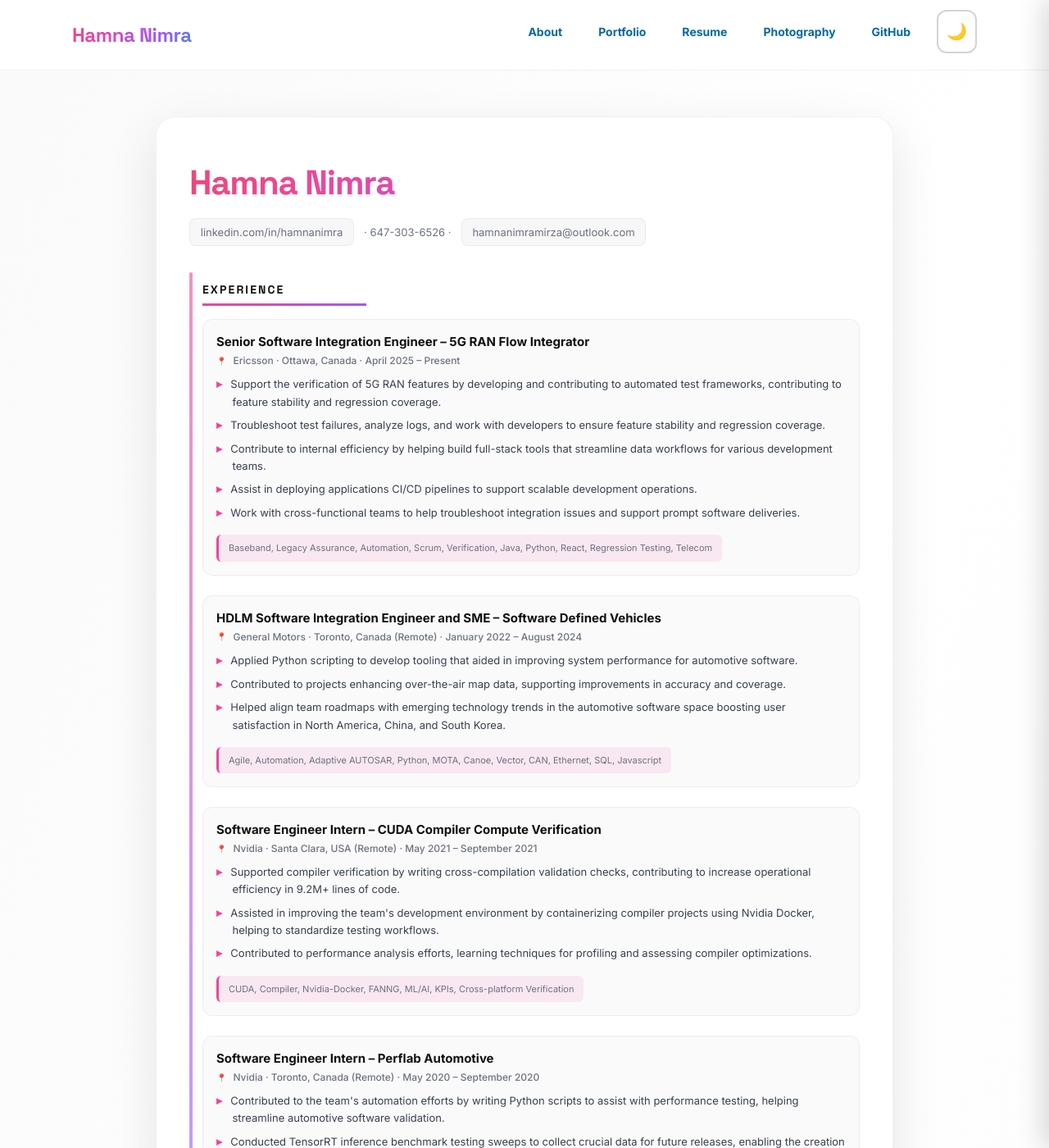
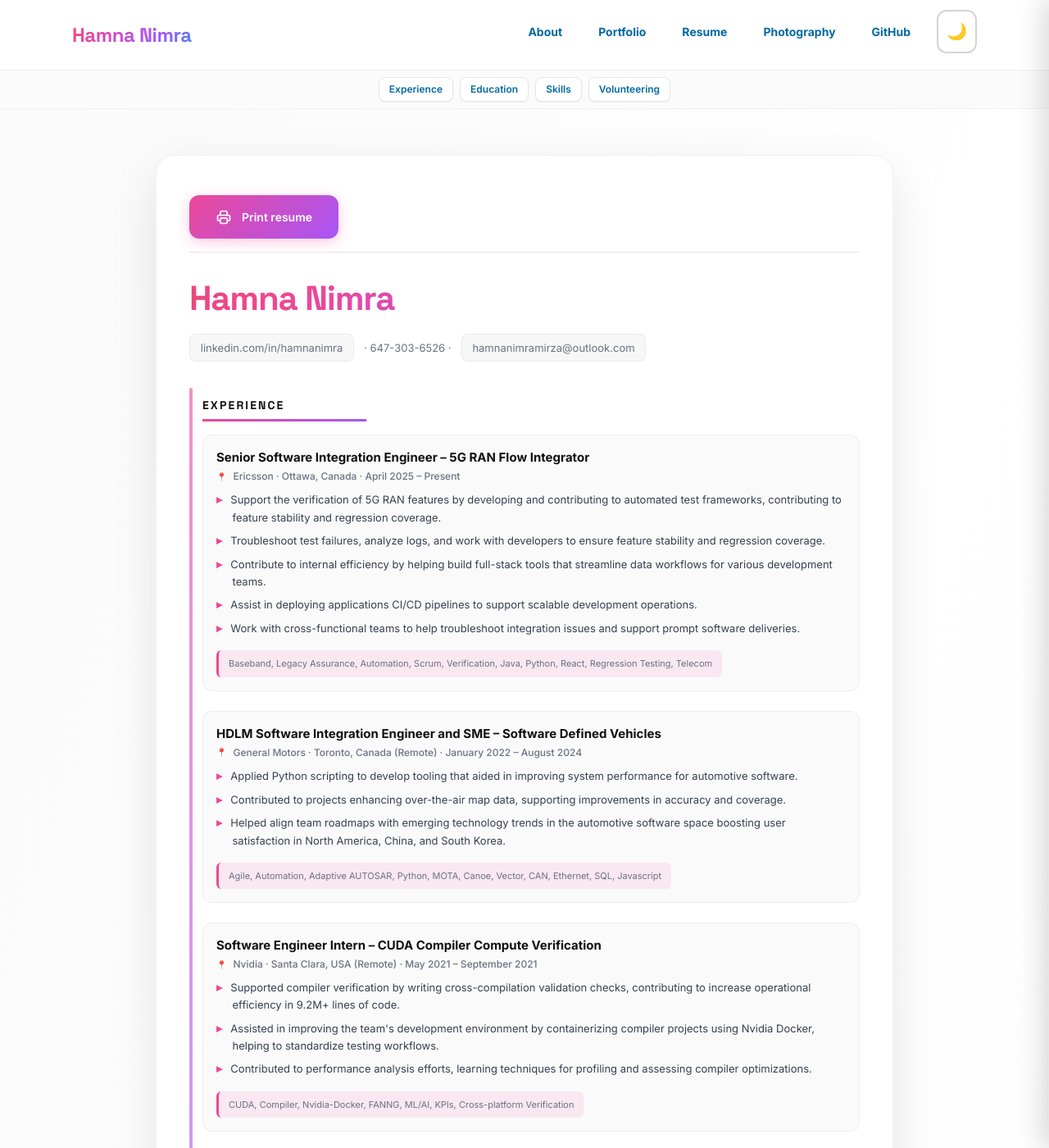
Before and after one commit to HamnaNimra/hamnanimra.github.io, a Jekyll site: the page built from resume.html, in a window 1280 px wide and 1400 px high. Shown: the whole window at 82% size. Built offline with Jekyll 4.4.1, drawn with Linux system fonts in a browser that asks for light colours; nearby versions of some CDN libraries.

Commit message:
Print: Use “Print resume” at the top of the resume; only the resume content is printed, with no header/footer or section buttons. Navigation: On the resume page, the bar under the main nav has four section links that jump to Experience, Education, Skills, and Volunteering.

```diff
--- a/_layouts/base.html
+++ b/_layouts/base.html
@@ -557,6 +557,17 @@
         </button>
       </div>
     </nav>
+    {% if page.layout == 'resume' and site.data.resume_sections %}
+    <div class="resume-section-nav no-print border-t border-neutral-200/50 dark:border-neutral-700/50 bg-neutral-50/80 dark:bg-neutral-800/50">
+      <div class="max-w-6xl mx-auto px-4 sm:px-6 py-2 flex flex-wrap items-center justify-center gap-2">
+        {% for section in site.data.resume_sections %}
+        <a href="#{{ section.id }}" class="resume-section-link text-xs font-semibold px-3 py-1.5 rounded-lg bg-white dark:bg-neutral-700 border border-neutral-200 dark:border-neutral-600 text-accent-700 dark:text-accent-300 hover:bg-accent-50 dark:hover:bg-accent-900/30 hover:border-accent-300 dark:hover:border-accent-700 transition-colors shadow-sm">
+          {{ section.title }}
+        </a>
+        {% endfor %}
+      </div>
+    </div>
+    {% endif %}
   </header>
 
   <!-- Mobile menu overlay + drawer -->
--- a/_layouts/resume.html
+++ b/_layouts/resume.html
@@ -2,5 +2,11 @@
 layout: base
 ---
 <div class="resume-container no-print-fun">
+  <div class="print-cta no-print flex flex-wrap items-center justify-between gap-4 mb-6 pb-4 mt-0 pt-0 border-b border-neutral-200 dark:border-neutral-700" style="border-top: none;">
+    <button type="button" class="print-button" onclick="window.print();" aria-label="Print resume">
+      <svg class="w-5 h-5" fill="none" stroke="currentColor" viewBox="0 0 24 24"><path stroke-linecap="round" stroke-linejoin="round" stroke-width="2" d="M17 17h2a2 2 0 002-2v-4a2 2 0 00-2-2H5a2 2 0 00-2 2v4a2 2 0 002 2h2m2 4h6a2 2 0 002-2v-4a2 2 0 00-2-2h-6a2 2 0 00-2 2v4a2 2 0 002 2zm8-12V5a2 2 0 00-2-2H9a2 2 0 00-2 2v4h10z"/></svg>
+      Print resume
+    </button>
+  </div>
   {{ content }}
 </div>
--- a/css/resume-print.css
+++ b/css/resume-print.css
@@ -125,6 +125,11 @@
   position: relative;
   padding-left: 1rem;
   padding-top: 0.5rem;
+}
+
+/* In-page nav: scroll margin so section isn’t under sticky header */
+.resume-section[id] {
+  scroll-margin-top: 6rem;
 }
 
 .resume-section::before {
@@ -352,15 +357,26 @@
 /* ——— Print: clean and professional ——— */
 @media print {
   .no-print,
-  .no-print-fun,
   .print-cta,
   .print-button,
   .site-header,
   .site-footer,
   header,
   footer,
-  .resume-nav {
+  .resume-nav,
+  .resume-section-nav {
     display: none !important;
+  }
+
+  /* Show resume content; strip card styling from .no-print-fun wrapper */
+  .no-print-fun.resume-container {
+    display: block !important;
+    box-shadow: none !important;
+    border: none !important;
+    border-radius: 0 !important;
+    background: #fff !important;
+    padding: 0 !important;
+    margin: 0 !important;
   }
 
   body, .resume-page {
--- a/index.html
+++ b/index.html
@@ -151,7 +151,7 @@ description: Hamna Nimra — Software engineer, explorer, maker. Digital garden
       <p class="text-sm text-neutral-600 dark:text-neutral-300 mb-8">Additional projects and creative work</p>
 
       <div class="grid md:grid-cols-2 lg:grid-cols-3 gap-6">
-        {% assign other_projects = site.data.other_projects %}
+        {% assign other_projects = site.data.other_projects | default: "" %}
         {% for project in other_projects limit: 6 %}
         <a href="{{ project.url }}" target="_blank" rel="noopener noreferrer" class="group block bg-white dark:bg-neutral-800 rounded-xl border border-neutral-200 dark:border-neutral-700 p-6 card-hover relative overflow-hidden">
           <div class="absolute inset-0 bg-gradient-to-br from-primary-50 to-accent-50 dark:from-primary-900/10 dark:to-accent-900/10 opacity-0 group-hover:opacity-100 transition-opacity duration-300"></div>
@@ -165,7 +165,7 @@ description: Hamna Nimra — Software engineer, explorer, maker. Digital garden
         {% endfor %}
         {% if other_projects.size == 0 %}
         <div class="md:col-span-2 lg:col-span-3 text-center py-10 rounded-xl border-2 border-neutral-200 dark:border-neutral-600 bg-neutral-50/50 dark:bg-neutral-800/50">
-          <p class="text-neutral-600 dark:text-neutral-400">More projects coming soon. Add entries in <code class="text-sm">_data/other_projects.yml</code> to list them here.</p>
+          <p class="text-neutral-600 dark:text-neutral-400"> Still in progress. 🔨 More projects coming soon. 🚧</p>
         </div>
         {% endif %}
       </div>
--- a/resume.html
+++ b/resume.html
@@ -9,7 +9,7 @@ description: Hamna Nimra — Resume
   <a href="https://linkedin.com/in/hamnanimra" target="_blank" rel="noopener">linkedin.com/in/hamnanimra</a> · 647-303-6526 · <a href="mailto:hamnanimramirza@outlook.com">hamnanimramirza@outlook.com</a>
 </div>
 
-<section class="resume-section">
+<section class="resume-section" id="experience">
   <h2 class="resume-section-title">Experience</h2>
 
   <div class="resume-item">
@@ -93,13 +93,13 @@ description: Hamna Nimra — Resume
   </div>
 </section>
 
-<section class="resume-section">
+<section class="resume-section" id="education">
   <h2 class="resume-section-title">Education</h2>
   <div class="resume-item-title">B.Eng Software Engineering, Class of 2021</div>
   <div class="resume-item-meta">Carleton University</div>
 </section>
 
-<section class="resume-section">
+<section class="resume-section" id="skills">
   <h2 class="resume-section-title">Skills</h2>
   <div class="resume-skills">
     <strong>Technical:</strong> Python, Java, C++, C# · Docker, Kubernetes, Git, SVN, Bitbucket, Linux, QNX, VxWorks, ROS, CI/CD, Bash, PowerShell, Adaptive AUTOSAR · REST APIs, NVCC, GCC, LLVM, Automation, Verification<br>
@@ -107,7 +107,7 @@ description: Hamna Nimra — Resume
   </div>
 </section>
 
-<section class="resume-section">
+<section class="resume-section" id="volunteering">
   <h2 class="resume-section-title">Volunteering</h2>
   <div class="resume-item">
     <div class="resume-item-title">University Intern Ambassador</div>
```
Also changed, not shown: _data/resume_sections.yml (added, +9 -0 lines).
